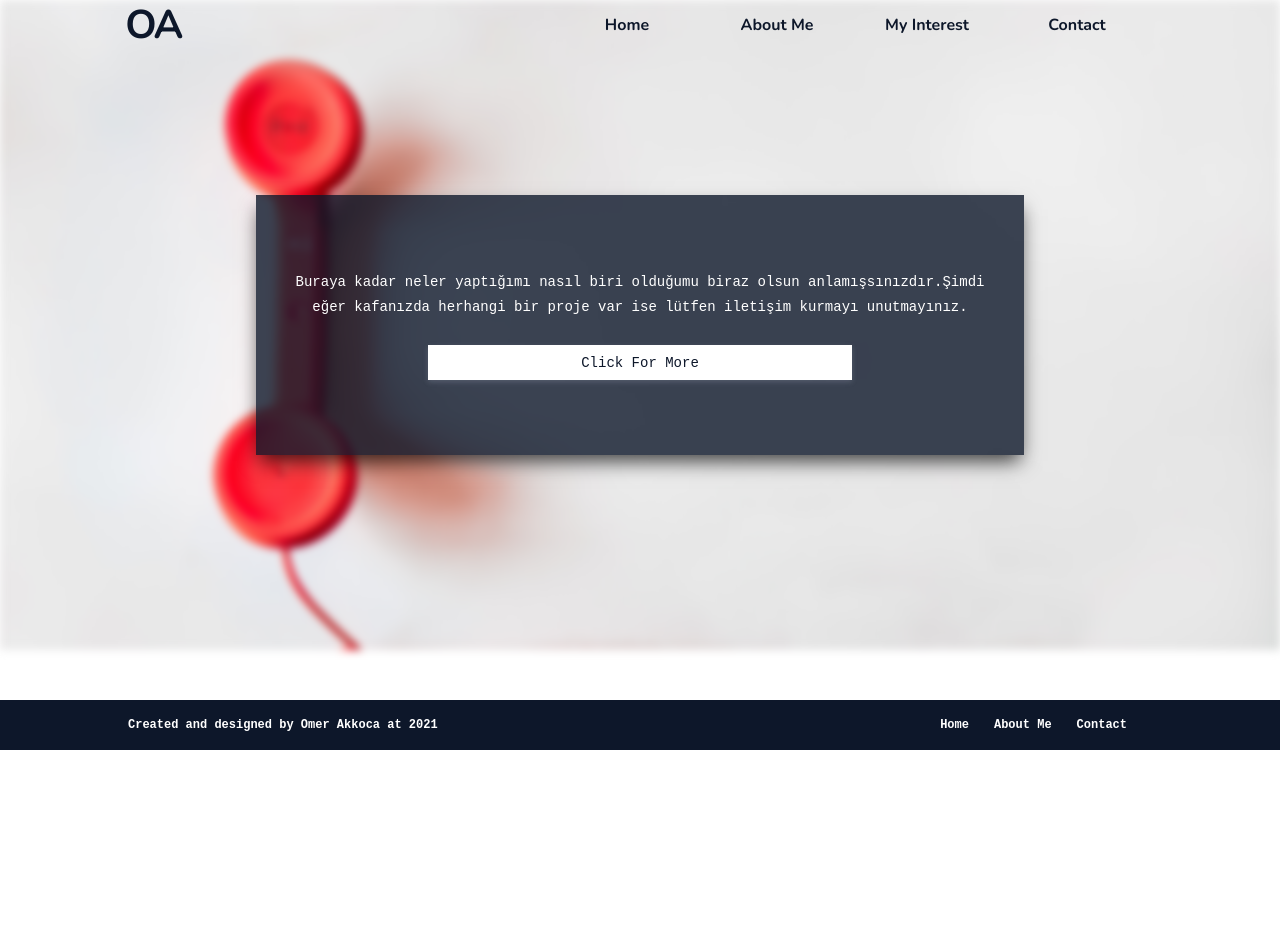
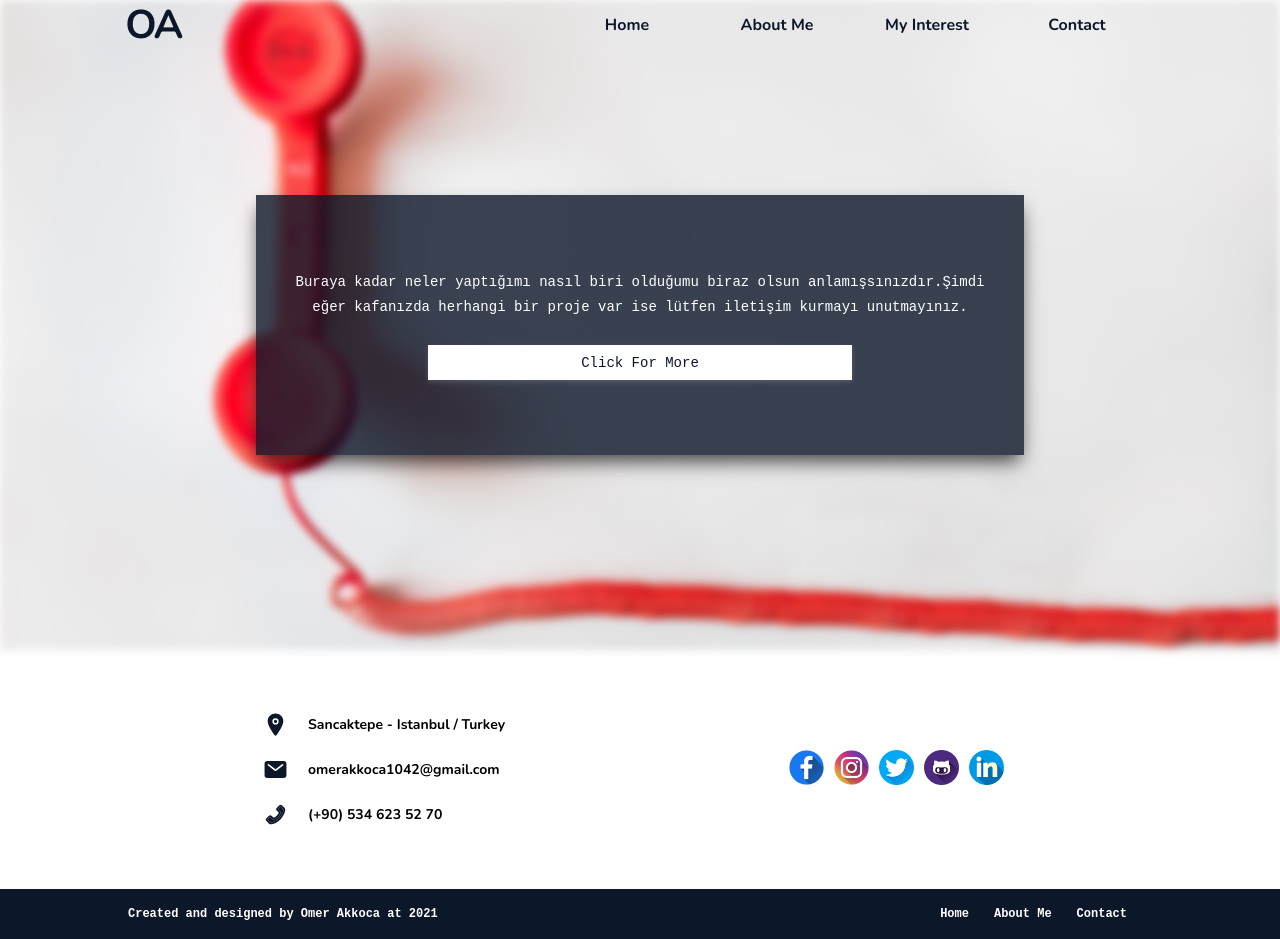
Before and after one commit to omer-akkoca/omerakkoca-web-site, a React (Create React App) app: page /contact in a window 1280 px wide. Before the commit the page ends 800 px from the top, so only its background shows below. Built offline with nearby package versions, Linux system fonts and the light colour scheme.

Commit message:
contact page

```diff
--- a/src/assets/images/index.js
+++ b/src/assets/images/index.js
@@ -14,5 +14,6 @@ import LINKEDIN from "./social-media/linkedin.png"
 
 export {
     HOME, ABOUT_ME, PLACES_VISITED, BOOKS_READ, CONTACT,
-    ABOUT_ME_HEADER, CONTACT_HEADER
+    ABOUT_ME_HEADER, CONTACT_HEADER,
+    FACEBOOK, INSTAGRAM, TWITTER, GITHUB, LINKEDIN
 }
--- a/src/pages/Contact/index.js
+++ b/src/pages/Contact/index.js
@@ -1,8 +1,34 @@
 import React from "react";
 import "./style.css"
 import { Navbar } from "../../layouts";
-import { Footer, Header } from "../../components";
+import { Container, Footer, Header } from "../../components";
 import { CONTACT_HEADER } from "../../assets/images";
+import { IoLocation, IoMail } from "react-icons/io5"
+import { AiTwotonePhone } from "react-icons/ai"
+import { INSTAGRAM, FACEBOOK, TWITTER, GITHUB, LINKEDIN } from "../../assets/images"
+
+const social_media = [
+    {
+        url: "",
+        img: FACEBOOK
+    },
+    {
+        url: "",
+        img: INSTAGRAM
+    },
+    {
+        url: "",
+        img: TWITTER
+    },
+    {
+        url: "",
+        img: GITHUB
+    },
+    {
+        url: "",
+        img: LINKEDIN
+    }
+]
 
 const xd = "Buraya kadar neler yaptığımı nasıl biri olduğumu biraz olsun anlamışsınızdır.Şimdi eğer kafanızda herhangi bir proje var ise lütfen iletişim kurmayı unutmayınız."
 
@@ -12,7 +38,43 @@ class Contact extends React.Component{
             <section id="contact">
                 <Navbar />
                 <Header title={"contact"} image={CONTACT_HEADER} text={xd} />
-                <Footer/>
+                <div className="content-wrapper">
+                    <Container>
+                        <div className="contact-content">
+                            <div className="infos">
+                                <table>
+                                    <tbody>
+                                        <tr>
+                                            <td><IoLocation size={25} color={"#0d172a"} /></td>
+                                            <td><p>Sancaktepe - Istanbul / Turkey</p></td>
+                                        </tr>
+                                        <tr>
+                                            <td><IoMail size={25} color={"#0d172a"} /></td>
+                                            <td><p>omerakkoca1042@gmail.com</p></td>
+                                        </tr>
+                                        <tr>
+                                            <td><AiTwotonePhone size={25} color={"#0d172a"} /></td>
+                                            <td><p>(+90) 534 623 52 70</p></td>
+                                        </tr>
+                                    </tbody>
+                                </table>
+                            </div>
+                            <div className="social-media">
+                                {
+                                    social_media.map((e,i) => (
+                                        <a key={i.toString()} href={e.url} target="_blank" rel="noreferrer">
+                                            <img
+                                                src={e.img}
+                                                alt="social"
+                                            />
+                                        </a>
+                                    ))
+                                }
+                            </div>
+                        </div>
+                    </Container>
+                </div>
+                <Footer />
             </section>
         )
     }
--- a/src/pages/Contact/style.css
+++ b/src/pages/Contact/style.css
@@ -1,3 +1,93 @@
 #contact{
+    width: 100%;
+}
 
+#contact .content-wrapper{
+    position: relative;
+    z-index: 2;
+    background-color: white;
 }
+
+#contact .content-wrapper .contact-content{
+    position: relative;
+    display: flex;
+    flex-direction: column;
+}
+
+#contact .content-wrapper .contact-content div{
+    display: flex;
+    justify-content: center;
+    align-items: center;
+    flex: 1;
+}
+
+#contact .contact-content div.infos{
+    flex-direction: column;
+}
+
+#contact .contact-content div.infos tr{
+    display: flex;
+    flex-direction: row;
+}
+
+#contact .contact-content div.infos td{
+    display: flex;
+    justify-content: center;
+    align-items: center;
+    padding: 10px;
+}
+
+#contact .contact-content div.infos tr td p{
+    font-size: 12px;
+    font-family: "Nunito-Bold";
+}
+
+.social-media{
+    padding: 25px 0;
+}
+
+.social-media a{
+    margin-right: 10px;
+    transition: all .25s cubic-bezier(.4, 0, .2, 1);
+}
+
+.social-media a:last-of-type{
+    margin-right: 0;
+}
+
+.social-media a:hover{
+    opacity: 0.8;
+}
+
+.social-media a img{
+    width: 35px;
+    height: 35px;
+}
+
+@media screen and (min-width: 800px) {
+    #contact .content-wrapper{
+        margin-bottom: var(--navbar_height);
+    }
+    #contact .content-wrapper .contact-content{
+        flex-direction: row;
+    }
+    #contact .contact-content div.infos tr td p{
+        font-size: 14px;
+    }
+    .social-media{
+        padding: 0;
+    }
+}
+
+@media screen and (min-width: 1500px) {
+    .social-media a img {
+        width: 50px;
+        height: 50px;
+    }
+    .social-media a {
+        margin-right: 25px;
+    }
+    .social-media a:last-of-type {
+        margin-right: 0;
+    }
+}
```
